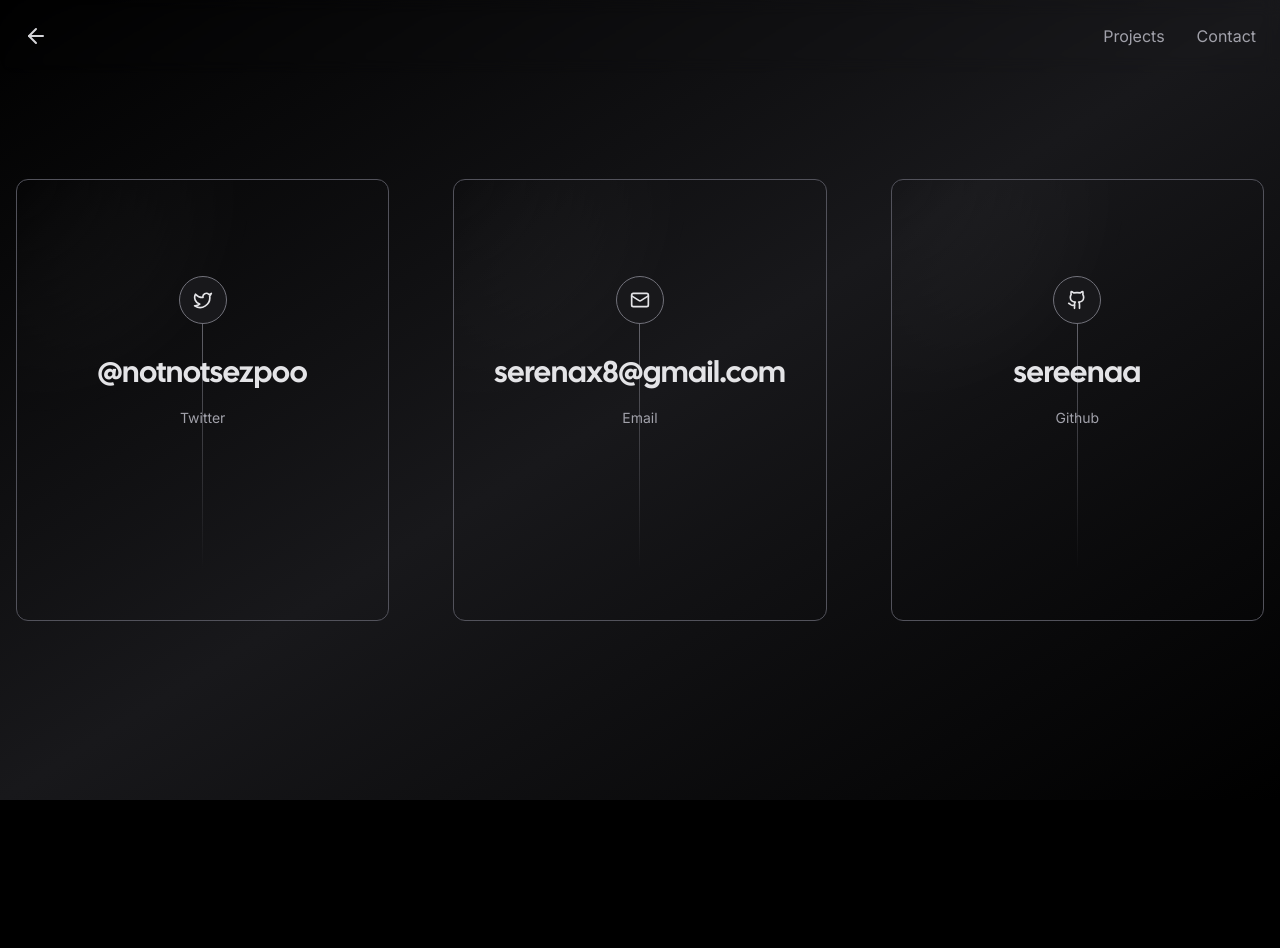
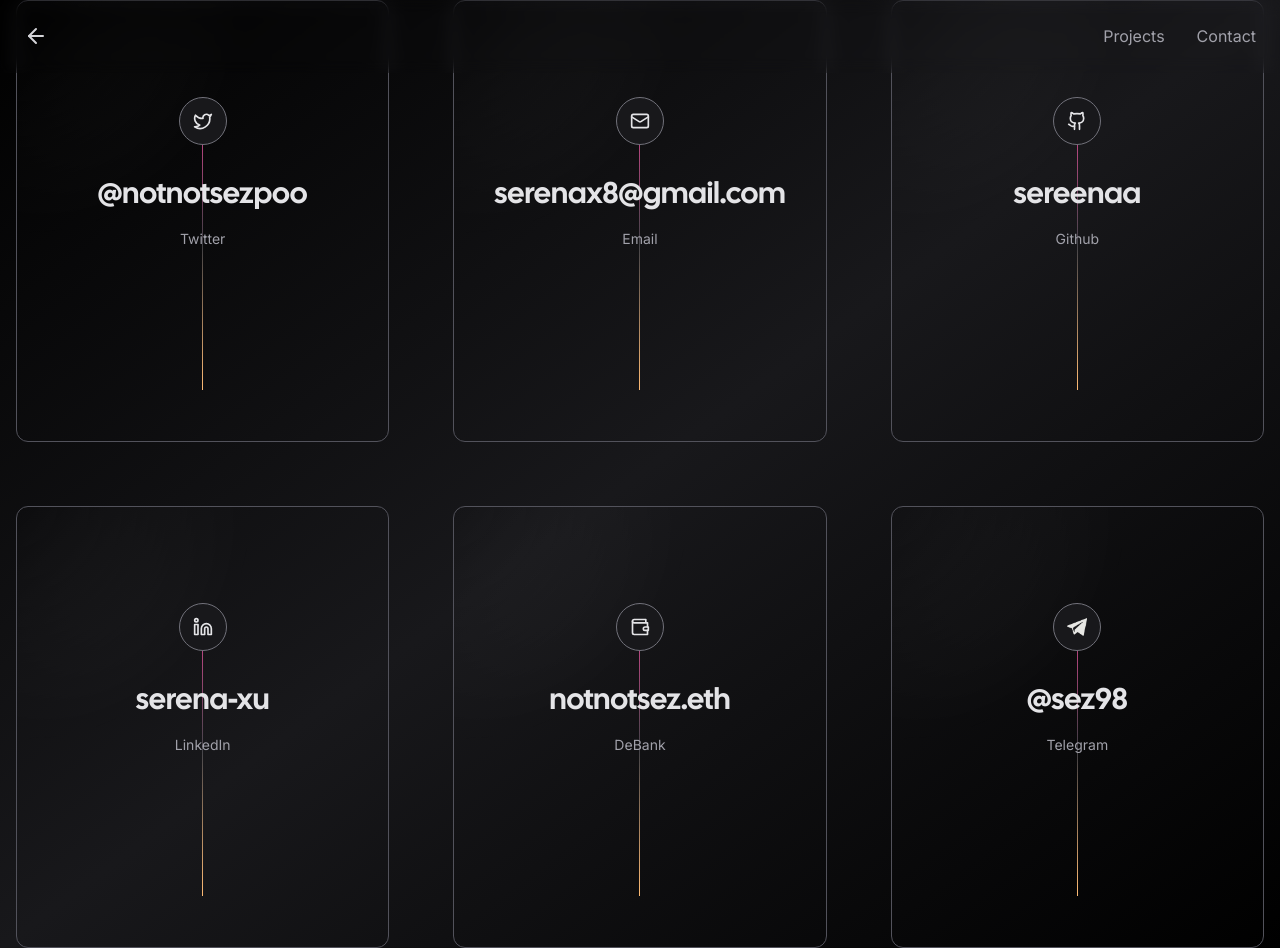
Before and after one commit to sereenaa/notnotsez-portfolio, a Next.js app: page /contact in a window 1280 px wide. Before the commit the page ends 800 px from the top, so only its background shows below. Built offline with nearby package versions, Linux system fonts and the light colour scheme; no server answers; what tailwindcss-debug-screens would draw is missing.

Commit message:
change colour and add socials

```diff
--- a/app/contact/page.tsx
+++ b/app/contact/page.tsx
@@ -1,8 +1,10 @@
 "use client";
-import { Github, Mail, Twitter } from 'lucide-react';
+import { DollarSignIcon, Github, Linkedin, LinkedinIcon, Mail, Plane, Twitter, Wallet } from 'lucide-react';
 import Link from 'next/link';
 import { Navigation } from "../components/nav";
 import { Card } from "../components/card";
+import { Kite_One } from 'next/font/google';
+import Image from 'next/image';
 
 const socials = [
 	{
@@ -23,6 +25,30 @@
 		label: "Github",
 		handle: "sereenaa",
 	},
+	{
+		icon: <Linkedin size={20} />,
+		href: "https://www.linkedin.com/in/serena-xu/",
+		label: "LinkedIn",
+		handle: "serena-xu",
+	},
+	{
+		icon: <Wallet size={20} />,
+		href: "https://debank.com/profile/0x2c606a9ab697d6b8fc870317087f8db1acaeb7d4?chain=arb",
+		label: "DeBank",
+		handle: "notnotsez.eth",
+	},
+	{
+		icon: <Image
+				src="/telegram.png"
+				alt="Telegram Icon"
+				width={20}
+				height={20}
+				className="mix-blend-difference"
+			/>,
+		href: "https://t.me/sez98",
+		label: "Telegram",
+		handle: "@sez98",
+	},
 ];
 
 export default function Example() {
@@ -39,7 +65,7 @@
 								className="p-4 relative flex flex-col items-center gap-4 duration-700 group md:gap-8 md:py-24  lg:pb-48  md:p-16"
 							>
 								<span
-									className="absolute w-px h-2/3 bg-gradient-to-b from-zinc-500 via-zinc-500/50 to-transparent"
+									className="absolute w-px h-2/3 bg-gradient-to-b from-pink-500 via-zinc-500/50 to-orange-300"
 									aria-hidden="true"
 								/>
 								<span className="relative z-10 flex items-center justify-center w-12 h-12 text-sm duration-1000 border rounded-full text-zinc-200 group-hover:text-white group-hover:bg-zinc-900 border-zinc-500 bg-zinc-900 group-hover:border-zinc-200 drop-shadow-orange">
--- a/app/page.tsx
+++ b/app/page.tsx
@@ -9,14 +9,14 @@
 
 export default function Home() {
   return (
-    <div className="flex flex-col items-center justify-center w-screen h-screen overflow-hidden bg-gradient-to-tl from-black via-zinc-600/20 to-black">
+    <div className="flex flex-col items-center justify-center w-screen h-screen overflow-hidden bg-gradient-to-tl from-pink-300 via-pink-600/10 to-orange-300">
       <nav className="my-16 animate-fade-in">
         <ul className="flex items-center justify-center gap-4">
           {navigation.map((item) => (
             <Link
               key={item.href}
               href={item.href}
-              className="text-sm duration-500 text-zinc-500 hover:text-zinc-300"
+              className="text-sm duration-500 text-zinc-400 hover:text-zinc-200"
             >
               {item.name}
             </Link>
@@ -34,7 +34,7 @@
 
       <div className="hidden w-screen h-px animate-glow md:block animate-fade-right bg-gradient-to-r from-zinc-300/0 via-zinc-300/50 to-zinc-300/0" />
       <div className="my-16 text-center animate-fade-in">
-        <h2 className="text-sm text-zinc-500 ">
+        <h2 className="text-sm text-zinc-400 ">
           Data engineer learning full stack dev. Follow me on my journey into Web3.
         </h2>
       </div>
--- a/app/projects/page.tsx
+++ b/app/projects/page.tsx
@@ -21,7 +21,7 @@
             Some of the projects are from work and some are on my own time.
           </p>
         </div>
-        <div className="w-full h-px bg-zinc-800" />
+        <div className="w-full h-px bg-orange-800" />
 
         <div className="grid grid-cols-1 gap-8 mx-auto lg:grid-cols-2 ">
           <Card>
@@ -50,7 +50,7 @@
           </Card>
 
         </div>
-        <div className="hidden w-full h-px md:block bg-zinc-800" />
+        <div className="hidden w-full h-px md:block bg-pink-800" />
 
       </div>
     </div>
```
Also changed, not shown: public/telegram.png (added).
